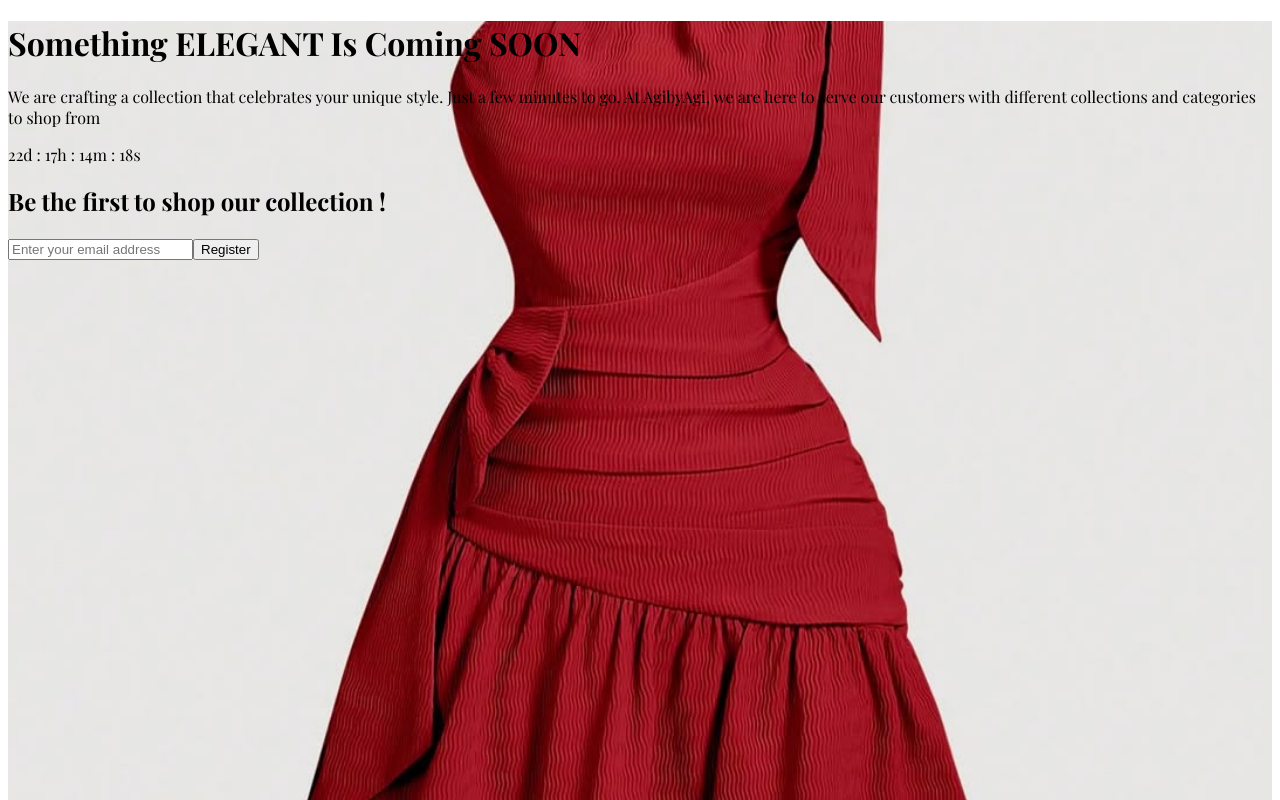
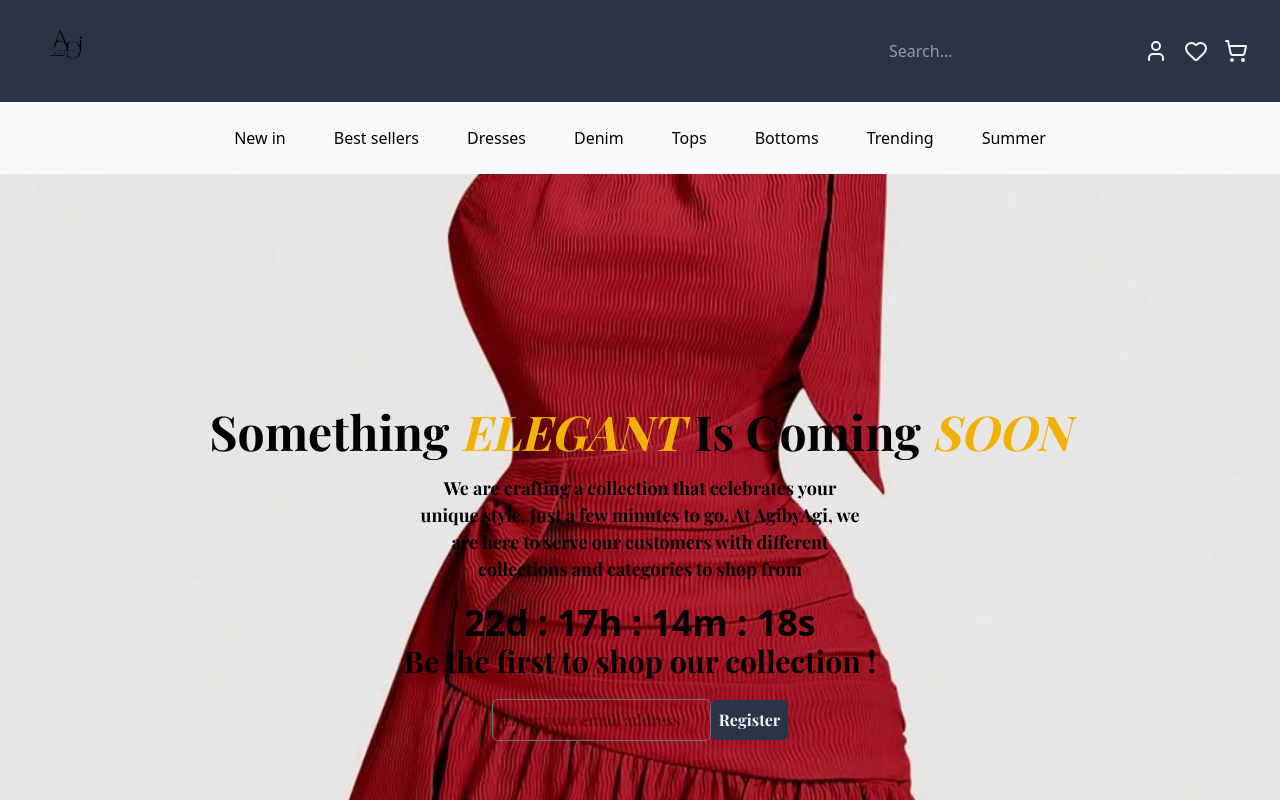
Before and after one commit to VictorOzo/Agi_Store, a Next.js app: page /comingsoon in a window 1280 px wide. Shown: the top 800 px of the page. Built offline with nearby package versions, Linux system fonts and the light colour scheme.

Commit message:
layout errors handled

```diff
--- a/src/app/comingsoon/coming_soon_styles.css
+++ b/src/app/(store)/comingsoon/coming_soon_styles.css
@@ -1,5 +1,5 @@
 .coming-soon-container{
-    background-image: url('../../assets/images/coming_soon_Img.jpg');
+    background-image: url('../../../assets/images/coming_soon_Img.jpg');
     height: 100vh;
     background-size: cover;
     background-position: center;
--- a/src/app/(store)/page.tsx
+++ b/src/app/(store)/page.tsx
@@ -1,4 +1,4 @@
-import ComingSoon from "@/app/comingsoon/page";
+import ComingSoon from "@/app/(store)/comingsoon/page";
 
 export default function Home() {
   return (
--- a/src/middleware.ts
+++ b/src/middleware.ts
@@ -1,4 +1,3 @@
-
 import { clerkMiddleware } from "@clerk/nextjs/server";
 
 export default clerkMiddleware();
```
Also changed, not shown: src/app/(store)/comingsoon/page.tsx (renamed from src/app/comingsoon/page.tsx).
